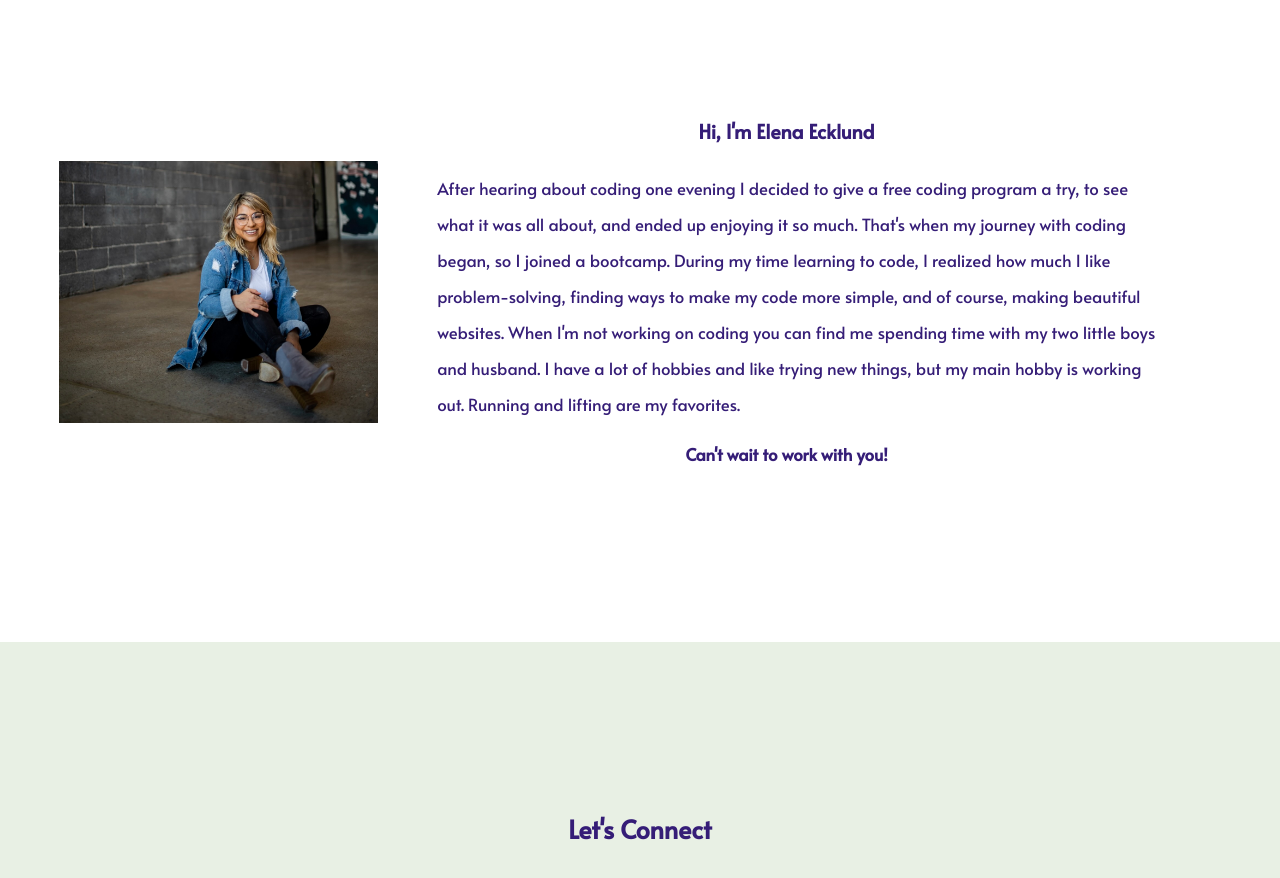
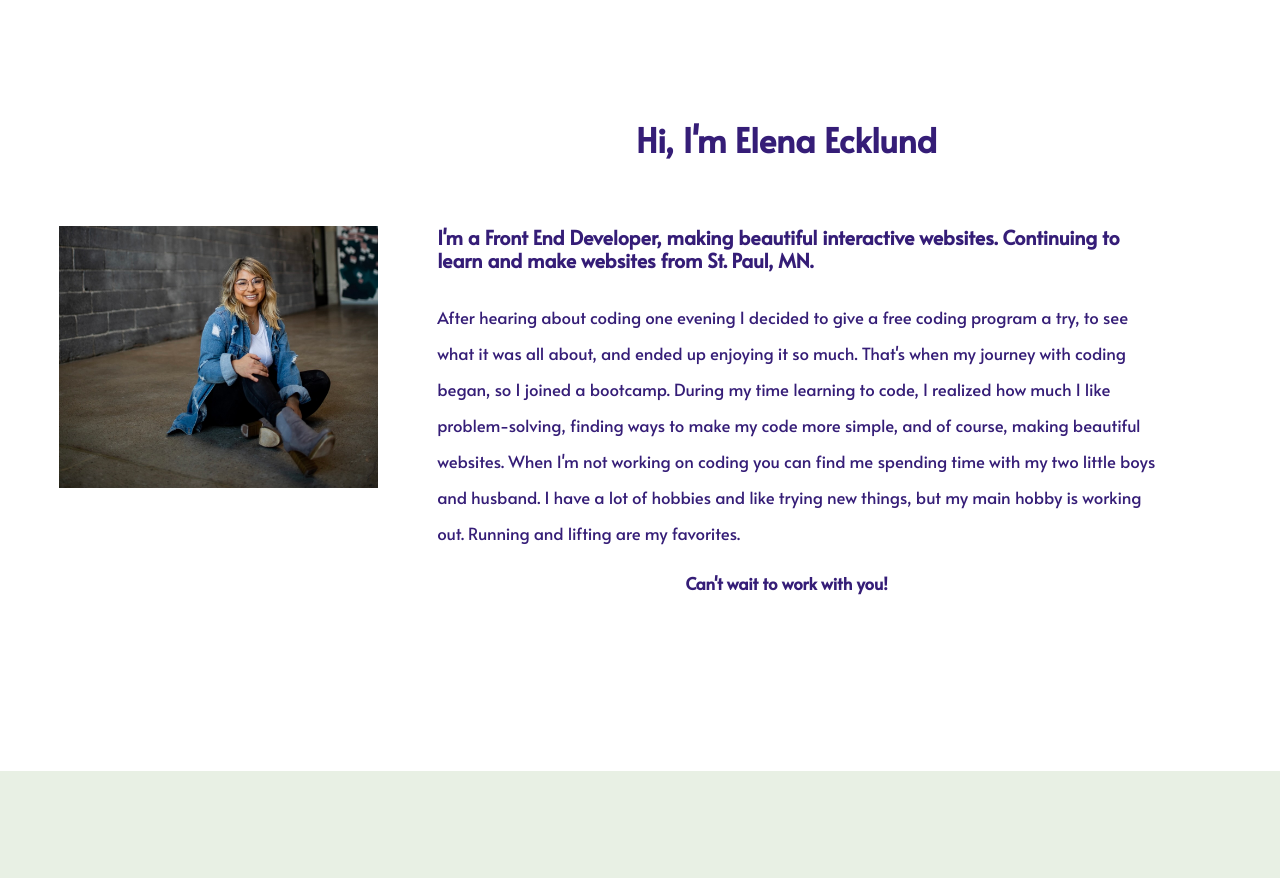
Before and after one commit to Elenakath/profile-1, a website built with Parcel: page index.html in a window 1280 px wide. Shown: the part 3620-4498 px from the top of the page. Built offline with nearby package versions, Linux system fonts and the light colour scheme.

Commit message:
Added another header to about

```diff
--- a/css/main.css
+++ b/css/main.css
@@ -316,10 +316,14 @@ textarea {
     border: none;
    }
 
-   .about-info h3 {
+   .about-info h1 {
     display: flex;
     justify-content: space-evenly;
     margin-top: 2.2rem;
+   }
+
+   .about-info h3 {
+    margin: 2.2rem 1.5rem 0;
    }
 
    .about-info p {
@@ -602,9 +606,13 @@ textarea {
     max-height: 400px;
   }
 
-  .about-info h3 {
+  .about-info h1 {
     margin-top: 4.4rem;
     margin-bottom: 3.3rem;
+  }
+
+  .about-info h3 {
+    margin: 2.2rem 3.5rem 0;
   }
 
   .about-info p {
@@ -809,9 +817,14 @@ textarea {
 
   }
 
-  .about-info h3 {
+  .about-info h1 {
     margin-bottom: 0;
   }
+
+  .about-info h3 {
+    margin: 2.2rem 2rem 0 3rem;
+  }
+
   .about-info p {
     line-height: 1.5rem;
     margin: 1.2rem 2rem 0 3rem;
--- a/index.html
+++ b/index.html
@@ -137,7 +137,8 @@
         <img src="./img/self-picture.jpeg" alt="Photo of Elena">
       </figure>
       <aside>
-        <h3>Hi, I'm Elena Ecklund</h3>
+        <h1>Hi, I'm Elena Ecklund</h1>
+        <h3>I'm a Front End Developer, making beautiful interactive websites. Continuing to learn and make websites from St. Paul, MN.</h3>
         <p>After hearing about coding one evening I decided to give a free coding program a try, to see what it was all
           about, and ended up enjoying it so much. That's when my journey with coding began, so I joined a bootcamp.
           During my time learning to code, I realized how much I like problem-solving, finding ways to make my code more
```
